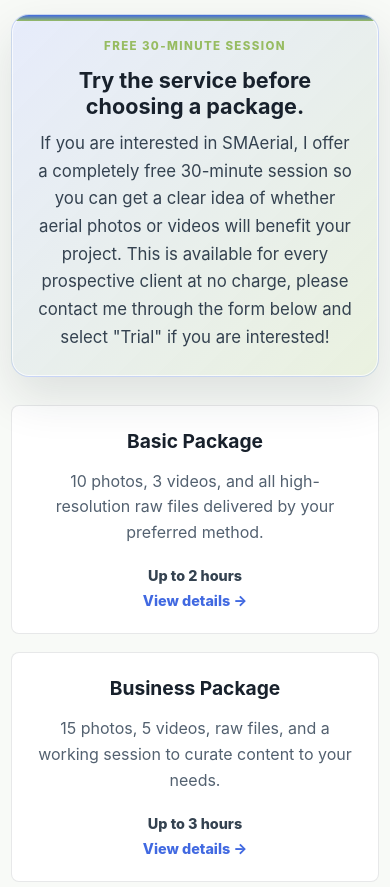
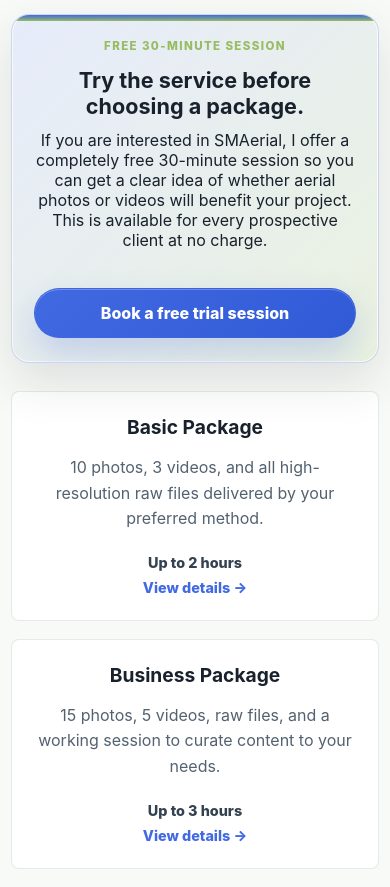
Before and after one commit to saipmukku/smaerial, a React (Vite) app: page / in a window 390 px wide. Shown: the part 2980-3867 px from the top of the page. Built offline with nearby package versions, Linux system fonts and the light colour scheme.

Commit message:
Added a button to direct users to the 'Contact' section to schedule a free working session

```diff
--- a/src/App.css
+++ b/src/App.css
@@ -410,6 +410,34 @@
   color: #344250;
   font-size: 1.05rem;
   line-height: 1.65;
+}
+
+.trial-cta {
+  display: inline-flex;
+  align-items: center;
+  justify-content: center;
+  min-height: 50px;
+  margin-top: 22px;
+  border: 1px solid rgba(65, 105, 225, 0.22);
+  border-radius: 999px;
+  padding: 0 26px;
+  color: #fff;
+  background: linear-gradient(135deg, var(--trim), #315ad7);
+  box-shadow:
+    0 16px 34px rgba(65, 105, 225, 0.24),
+    0 1px 0 rgba(255, 255, 255, 0.26) inset;
+  font-weight: 850;
+  text-decoration: none;
+  transition:
+    box-shadow 0.2s ease,
+    transform 0.2s ease;
+}
+
+.trial-cta:hover {
+  transform: translateY(-2px);
+  box-shadow:
+    0 20px 42px rgba(65, 105, 225, 0.3),
+    0 1px 0 rgba(255, 255, 255, 0.26) inset;
 }
 
 .service-card,
@@ -1341,6 +1369,7 @@
   }
 
   .view-more-link,
+  .trial-cta,
   .service-cta,
   .contact-form button {
     width: 100%;
--- a/src/App.tsx
+++ b/src/App.tsx
@@ -73,6 +73,14 @@
     'Pricing can be negotiated based on scope, time, editing, and delivery needs',
   ],
 }
+
+const contactPackageOptions = [
+  { label: 'Basic Package', value: 'Basic Package', slug: 'basic' },
+  { label: 'Business Package', value: 'Business Package', slug: 'business' },
+  { label: 'Premium Package', value: 'Premium Package', slug: 'premium' },
+  { label: 'Custom Inquiry', value: 'Custom Inquiry', slug: 'custom' },
+  { label: 'Trial', value: 'Trial', slug: 'trial' },
+]
 
 const homepagePortfolioItems = [
   {
@@ -375,8 +383,11 @@
       <p>
         If you are interested in SMAerial, I offer a completely free 30-minute session so you
         can get a clear idea of whether aerial photos or videos will benefit your project. This is
-        available for every prospective client at no charge, please contact me through the form below and select "Trial" if you are interested!
+        available for every prospective client at no charge.
       </p>
+      <a className="trial-cta" href="/?package=trial#contact">
+        Book a free trial session
+      </a>
     </div>
   )
 }
@@ -548,7 +559,7 @@
   })
   const formReturnUrl = `${window.location.origin}/?sent=1#contact`
   const selectedPackage =
-    services.find((service) => service.slug === new URLSearchParams(window.location.search).get('package'))?.title ?? ''
+    contactPackageOptions.find((option) => option.slug === new URLSearchParams(window.location.search).get('package'))?.value ?? ''
 
   const scrollToSection = useCallback((hash: string) => {
     if (hash === 'home') {
@@ -774,11 +785,11 @@
               <option value="" disabled>
                 Select a package
               </option>
-              <option value="Basic Package">Basic Package</option>
-              <option value="Business Package">Business Package</option>
-              <option value="Premium Package">Premium Package</option>
-              <option value="Custom Inquiry">Custom Inquiry</option>
-              <option value="Trial">Trial</option>
+              {contactPackageOptions.map((option) => (
+                <option value={option.value} key={option.value}>
+                  {option.label}
+                </option>
+              ))}
             </select>
           </div>
           <div className="form-field">
```
